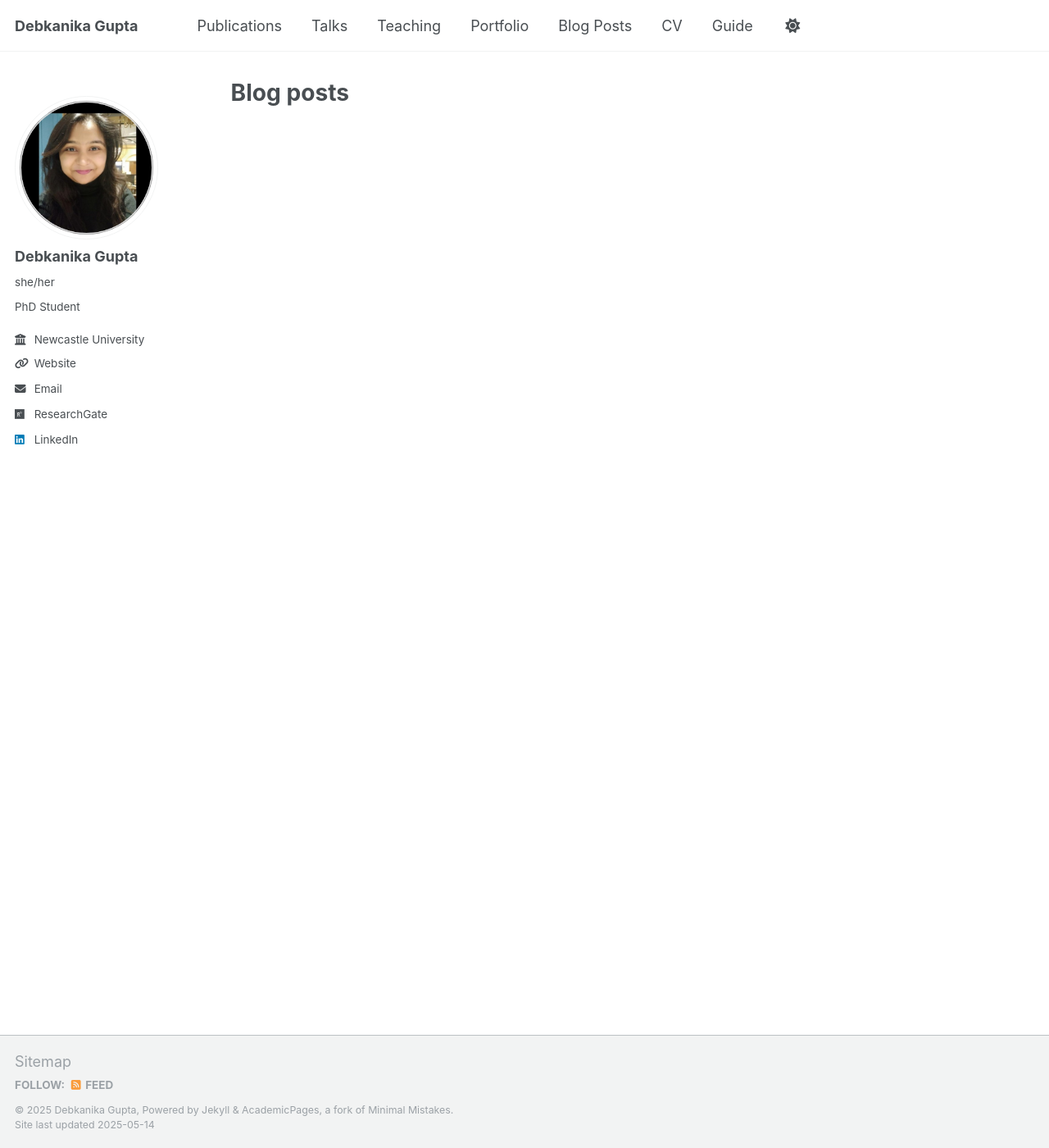
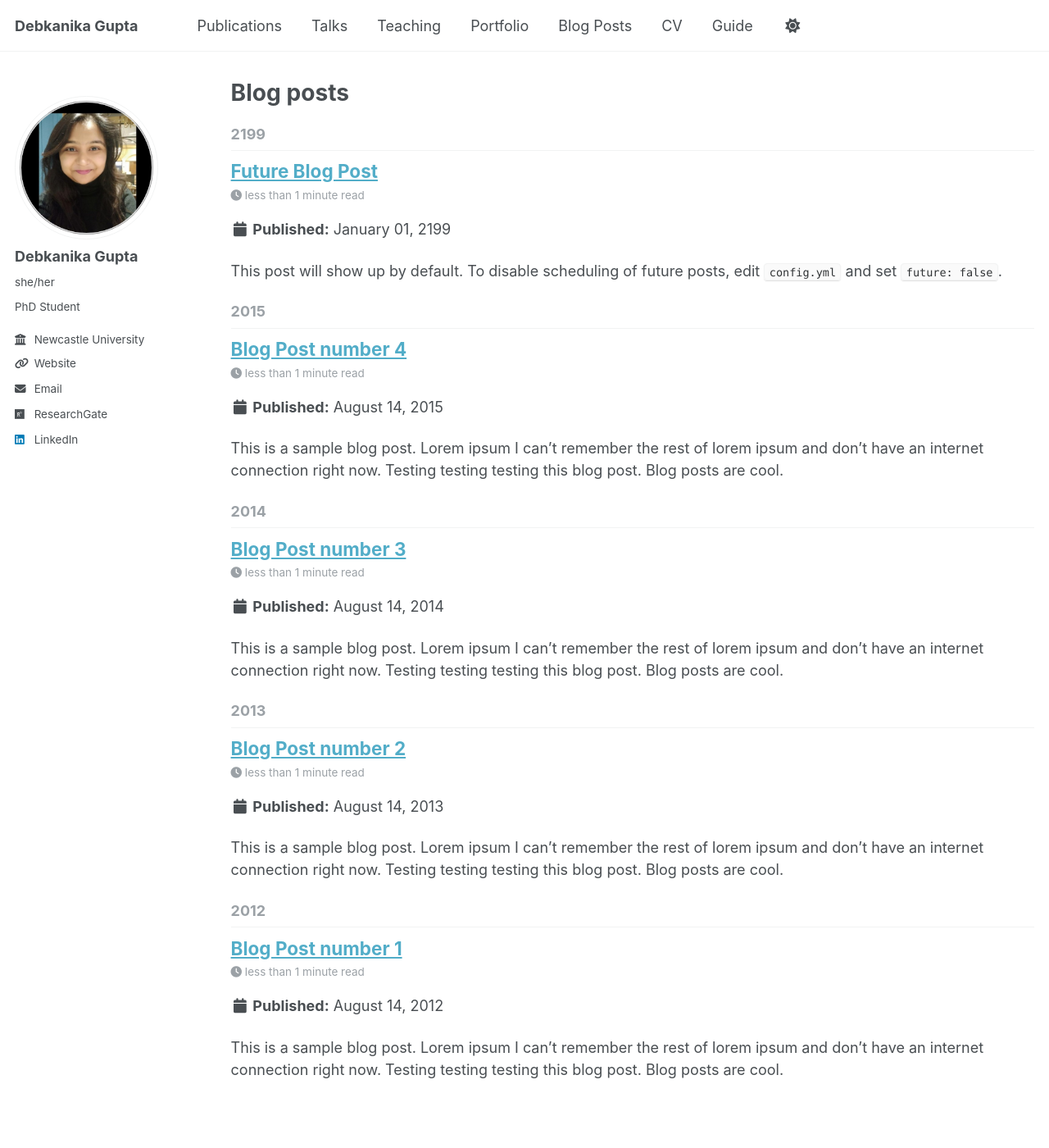
Before and after one commit to debkanikagupta/debkanikagupta.github.io, a Jekyll site: the page built from _pages/year-archive.html, in a window 1280 px wide and 1400 px high. Shown: the whole window at 82% size. Built offline with Jekyll 4.4.1, drawn with Linux system fonts in a browser that asks for light colours; part of the change alters nothing that is shown.

Commit message:
Update _config.yml

```diff
--- a/_config.yml
+++ b/_config.yml
@@ -185,12 +185,6 @@ exclude:
   - README
   - tmp
   - vendor
-  # Additional exclusions based on your request
-  - _posts
-  - _teaching
-  - _publications
-  - _portfolio
-  - _talks
 keep_files:
   - .git
   - .svn
@@ -204,64 +198,7 @@ highlighter: rouge
 lsi: false
 excerpt_separator: "\n\n"
 incremental: false
-# These settings control how pages and collections are included in the site
-defaults:
-  # _posts
-  - scope:
-      path: ""
-      type: posts
-    values:
-      output: false
 
-  # _pages
-  - scope:
-      path: ""
-      type: pages
-    values:
-      output: false
-
-  # _teaching
-  - scope:
-      path: ""
-      type: teaching
-    values:
-      output: false
-
-  # _publications
-  - scope:
-      path: ""
-      type: publications
-    values:
-      output: false
-
-  # _portfolio
-  - scope:
-      path: ""
-      type: portfolio
-    values:
-      output: false
-
-  # _talks
-  - scope:
-      path: ""
-      type: talks
-    values:
-      output: false
-header:
-  - title: "Portfolio"
-    url: /portfolio/
-  - title: "Publications"
-    url: /publications/
-  - title: "Teaching"
-    url: /teaching/
-  - title: "Talks"
-    url: /talks/
-  - title: "Blog Posts"
-    url: /blog/
-  - title: "CV"
-    url: /cv/
-  - title: "Guide"
-    url: /guide/
 
 # Markdown Processing
 kramdown:
@@ -277,25 +214,75 @@ kramdown:
 
 # These settings control the types of collections used by the template
 collections:
-  posts:
-    output: false
   teaching:
-    output: false
+    output: true
+    permalink: /:collection/:path/
   publications:
-    output: false
+    output: true
+    permalink: /:collection/:path/
   portfolio:
-    output: false
+    output: true
+    permalink: /:collection/:path/
   talks:
-    output: false
-  blog:
-    output: false
-  cv:
-    output: false
-  guide:
-    output: false
+    output: true
+    permalink: /:collection/:path/
 
 
-
+# These settings control how pages and collections are included in the site
+defaults:
+  # _posts
+  - scope:
+      path: ""
+      type: posts
+    values:
+      layout: single
+      author_profile: true
+      read_time: true
+      comments: true
+      share: true
+      related: true
+  # _pages
+  - scope:
+      path: ""
+      type: pages
+    values:
+      layout: single
+      author_profile: true
+  # _teaching
+  - scope:
+      path: ""
+      type: teaching
+    values:
+      layout: single
+      author_profile: true
+      share: true
+      comments: true
+  # _publications
+  - scope:
+      path: ""
+      type: publications
+    values:
+      layout: single
+      author_profile: true
+      share: true
+      comments: true
+  # _portfolio
+  - scope:
+      path: ""
+      type: portfolio
+    values:
+      layout: single
+      author_profile: true
+      share: true
+      comment: true
+  # _talks
+  - scope:
+      path: ""
+      type: talks
+    values:
+      layout: talk
+      author_profile: true
+      share: true
 
 
 # Sass/SCSS
```
